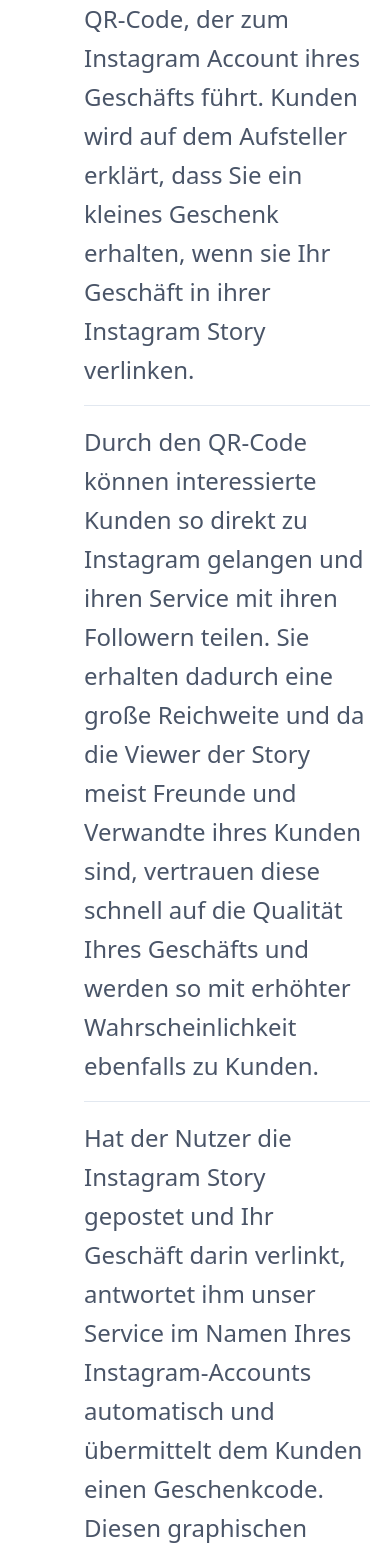
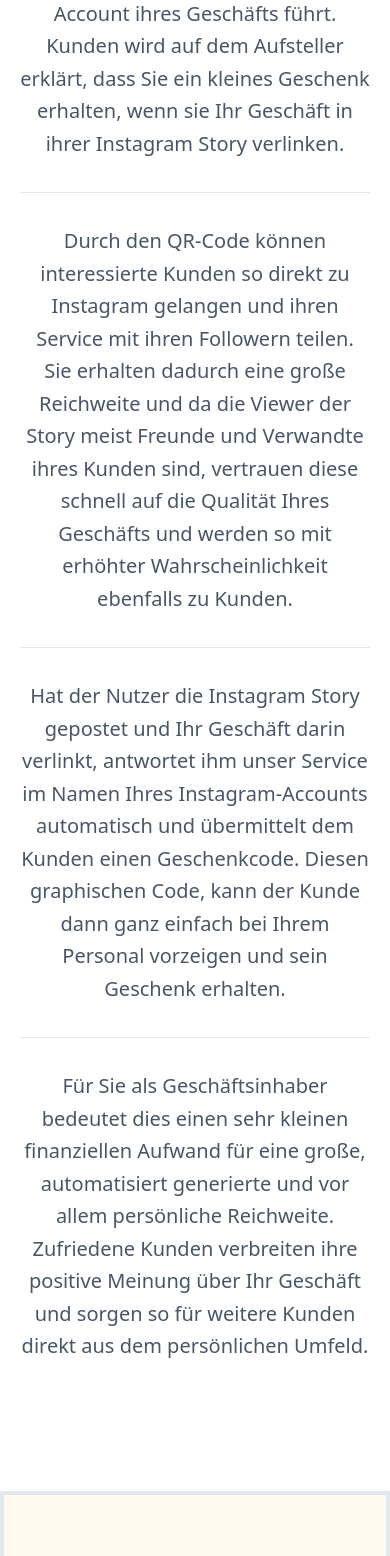
Before and after one commit to tadeohepperle/menumori-infrastructure, a Next.js app in the folder 2020-10-02-menumori-frontend/: page / in a window 390 px wide. Shown: the part 7776-9332 px from the top of the page. Built offline with nearby package versions, Linux system fonts and the light colour scheme; no server answers.

Commit message:
landing page mobile friendly

```diff
--- a/2020-10-02-menumori-frontend/src/components/landingpage/LandingpageHowItWorks.js
+++ b/2020-10-02-menumori-frontend/src/components/landingpage/LandingpageHowItWorks.js
@@ -1,4 +1,7 @@
 import HeadingBig from "../small/HeadingBig";
+
+const paragraphClasses =
+  "mb-8 leading-relaxed md:text-2xl text-xl md:ml-16 md:mt-0 mt-8 text-center md:text-left";
 
 const LandingpageHowItWorks = () => {
   return (
@@ -16,26 +19,32 @@
             ></img>
           </div>
           <div className="md:w-2/3">
-            <p className="mb-8 leading-relaxed text-2xl md: ml-16">
+            <p className={paragraphClasses}>
               Alles beginnt mit einem Aufsteller, der für Ihre Kunden gut
               sichtbar platziert ist. Der Aufsteller enthält einen QR-Code, der
               zum Instagram Account ihres Geschäfts führt. Kunden wird auf dem
               Aufsteller erklärt, dass Sie ein kleines Geschenk erhalten, wenn
               sie Ihr Geschäft in ihrer Instagram Story verlinken.
-              <hr className="my-4"></hr>
+            </p>
+            <hr className="my-4"></hr>
+            <p className={paragraphClasses}>
               Durch den QR-Code können interessierte Kunden so direkt zu
               Instagram gelangen und ihren Service mit ihren Followern teilen.
               Sie erhalten dadurch eine große Reichweite und da die Viewer der
               Story meist Freunde und Verwandte ihres Kunden sind, vertrauen
               diese schnell auf die Qualität Ihres Geschäfts und werden so mit
               erhöhter Wahrscheinlichkeit ebenfalls zu Kunden.
-              <hr className="my-4"></hr>
+            </p>
+            <hr className="my-4"></hr>
+            <p className={paragraphClasses}>
               Hat der Nutzer die Instagram Story gepostet und Ihr Geschäft darin
               verlinkt, antwortet ihm unser Service im Namen Ihres
               Instagram-Accounts automatisch und übermittelt dem Kunden einen
               Geschenkcode. Diesen graphischen Code, kann der Kunde dann ganz
               einfach bei Ihrem Personal vorzeigen und sein Geschenk erhalten.
-              <hr className="my-4"></hr>
+            </p>
+            <hr className="my-4"></hr>
+            <p className={paragraphClasses}>
               Für Sie als Geschäftsinhaber bedeutet dies einen sehr kleinen
               finanziellen Aufwand für eine große, automatisiert generierte und
               vor allem persönliche Reichweite. Zufriedene Kunden verbreiten
--- a/2020-10-02-menumori-frontend/src/components/landingpage/LandingpageSteps.js
+++ b/2020-10-02-menumori-frontend/src/components/landingpage/LandingpageSteps.js
@@ -14,7 +14,7 @@
         </div>
 
         <div className="md:flex w-full ">
-          <div className="w-full md:w-2/3 md:flex flex-wrap md:pr-8">
+          <div className="w-full md:w-2/3 md:flex flex-wrap md:pr-8 md:mb-0 mb-8">
             <VerticalStep
               index="1"
               title="1. Kunde postet Instagram Story"
```
